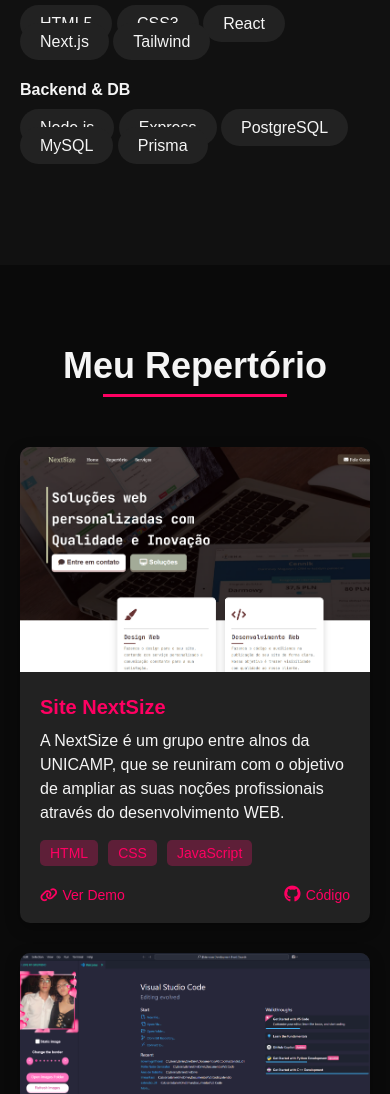
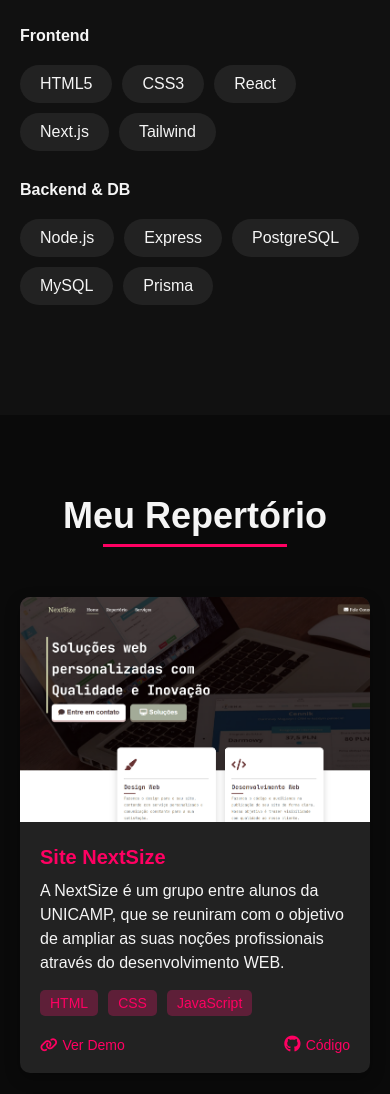
Before and after one commit to DanielRosell06/Daniel-Rosell-Portifolio, a plain HTML site: page index.html in a window 390 px wide. Shown: the part 4085-5179 px from the top of the page. Drawn offline with nearby package versions, Linux system fonts and the light colour scheme.

Commit message:
Ajeitando erros de português e erros de responsividade

```diff
--- a/index.html
+++ b/index.html
@@ -521,6 +521,10 @@
     }
 
     .skill-items {
+
+      display: flex;
+      flex-wrap: wrap;
+      gap: 10px;
       margin-top: 20px;
       margin-bottom: 30px;
     }
@@ -1165,7 +1169,7 @@
           <img src="images/Repertorio-01.png" alt="" style="width: 400px; height: 225px; object-fit: cover;">
           <div class="project-card-content">
             <h3 class="project-card-title">Site NextSize</h3>
-            <p class="project-card-description">A NextSize é um grupo entre alnos da UNICAMP, que se reuniram com o
+            <p class="project-card-description">A NextSize é um grupo entre alunos da UNICAMP, que se reuniram com o
               objetivo de ampliar as suas noções profissionais através do desenvolvimento WEB.
             </p>
             <div class="project-card-tags">
@@ -1223,7 +1227,7 @@
           <img src="images/Repertorio-04.png" alt="" style="width: 400px; height: 225px; object-fit: cover;">
           <div class="project-card-content">
             <h3 class="project-card-title">Jogo ROBOS!</h3>
-            <p class="project-card-description">Desenvolviento do jogo ROBOS! na game engine Game Maker Studio 2 (ainda
+            <p class="project-card-description">Desenvolvimento do jogo ROBOS! na game engine Game Maker Studio 2 (ainda
               em desenvolvimento).</p>
             <div class="project-card-tags">
               <span class="project-card-tag">GML</span>
```
